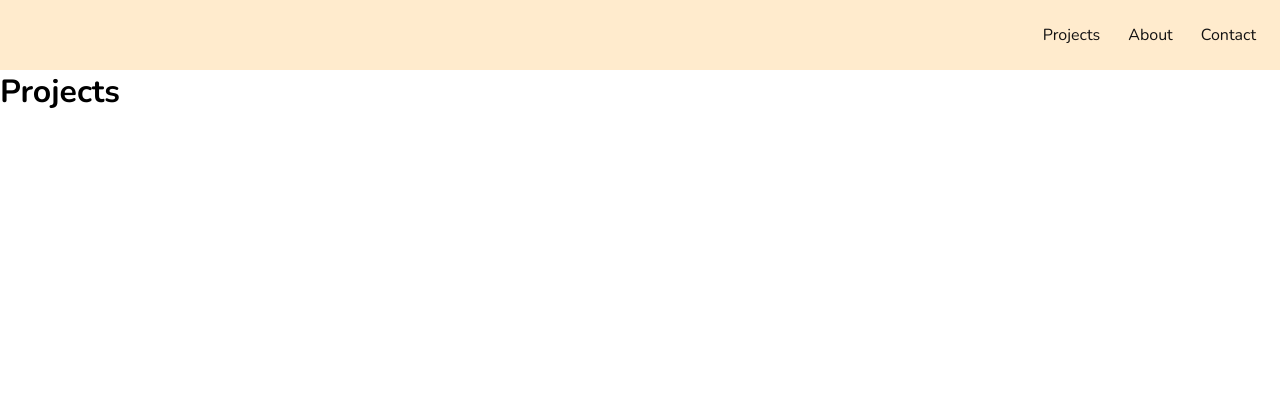
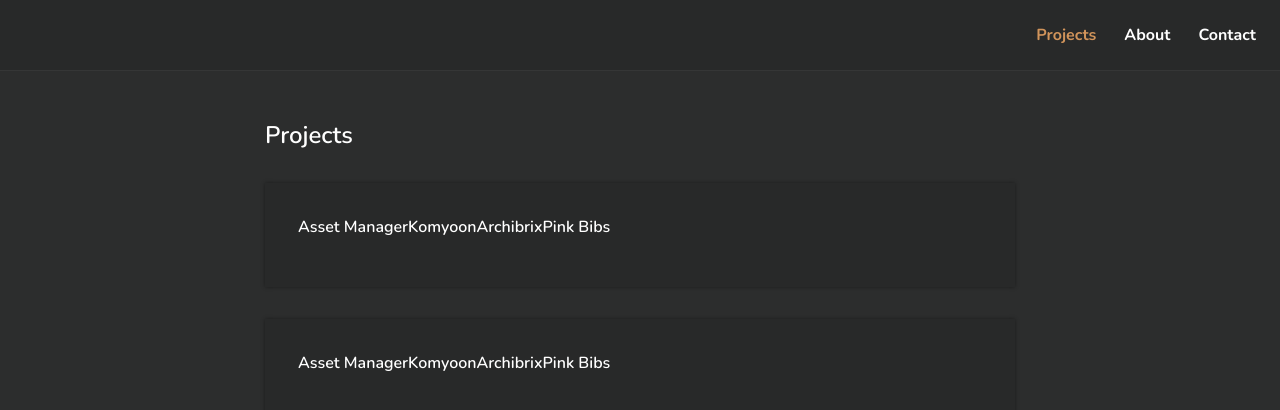
Before and after one commit to lmatuzic/portfolio, a React (Create React App) app: page /projects in a window 1280 px wide. Shown: the top 410 px of the page. Built offline with nearby package versions, Linux system fonts and the light colour scheme.

Commit message:
style changes, added temp project data in component

```diff
--- /dev/null
+++ b/src/components/Project.js
@@ -0,0 +1,50 @@
+import React from 'react'
+
+function Project() {
+  const projects = [
+    {
+      name: "Asset Manager",
+      description: "Internal web application for managing company assets ",
+      role: "Frontend web development",
+      technologies: "HTML, CSS, SCSS, Javascript, Ruby on Rails",
+      id: 1,
+    },
+    {
+      name: "Komyoon",
+      description: "Web application for storing, sharing and sorting art",
+      role: "Frontend web development",
+      technologies: "HTML, CSS, SCSS, Javascript, Ruby on Rails",
+      id: 2,
+    },
+    {
+      name: "Archibrix",
+      description: "Web application for selling BIM blueprints",
+      role: "Frontend web development",
+      technologies: "HTML, CSS, SCSS, Javascript, Ruby on Rails",
+      id: 3,
+    },
+    {
+      name: "Pink Bibs",
+      description: "Web application for valet parking and keeping your car secure in South Africa",
+      role: "Full stack web development",
+      technologies: "HTML, CSS, SCSS, Javascript, Ruby on Rails",
+      id: 4,
+    },
+  ];
+
+  return (
+    <div className="project">
+      <h4 className="project__name">
+        {
+          projects.map((project) => {
+            return (
+              project.name
+            )
+          })
+        }
+      </h4>
+    </div>
+  )
+}
+
+export default Project
--- a/src/pages/About.js
+++ b/src/pages/About.js
@@ -2,8 +2,8 @@ import React from 'react'
 
 function About() {
   return (
-    <div>
-      <h1>About</h1>
+    <div className="container">
+      <h2>About</h2>
     </div>
   )
 }
--- a/src/pages/Contact.js
+++ b/src/pages/Contact.js
@@ -2,8 +2,8 @@ import React from 'react'
 
 function Contact() {
   return (
-    <div>
-      <h1>Contact</h1>
+    <div className="container">
+      <h2>Contact</h2>
     </div>
   )
 }
--- a/src/pages/Projects.js
+++ b/src/pages/Projects.js
@@ -1,21 +1,26 @@
 import React from 'react'
 import { motion } from 'framer-motion'
+
+import Project from '../components/Project'
 
 const Projects = () => {
   const titleAnimation = {
     hidden: { opacity: 0 },
-    show: { opacity: 1, transition: {  } }
+    show: { opacity: 1 }
   }
 
   return (
-    <div>
-      <motion.h1
+    <div className="container projects">
+      <motion.h2
         variants={ titleAnimation }
         initial="hidden"
         animate="show"
       >
         Projects
-      </motion.h1>
+      </motion.h2>
+
+      <Project />
+      <Project />
     </div>
   )
 }
--- a/src/stylesheets/Application.scss
+++ /dev/null
@@ -1,3 +0,0 @@
-@import 'variables';
-@import 'core';
-@import 'navbar';
--- a/src/stylesheets/_core.scss
+++ b/src/stylesheets/_core.scss
@@ -6,11 +6,23 @@
   font-family: 'Nunito', sans-serif;
 }
 
+body {
+  background-color: $dark-gray;
+  color: $gray;
+  font-weight: 600;
+}
+
+h1, h2, h3, h4, h5 {
+  color: $white;
+  font-weight: 600;
+}
+
 .container {
   padding-right: 15px;
   padding-left: 15px;
   margin-right: auto;
   margin-left: auto;
+  margin-top: 3rem;
 
   @media (min-width: 1200px) {
     width: 1170px;
--- a/src/stylesheets/_navbar.scss
+++ b/src/stylesheets/_navbar.scss
@@ -1,8 +1,9 @@
 .navbar {
   display: flex;
   justify-content: flex-end;
-  background-color: blanchedalmond;
+  background-color: $black;
   padding: 1.5em;
+  border-bottom: 1px solid rgba(255, 255, 255, .06);
 
   ul {
     display: flex;
@@ -17,7 +18,17 @@
 
       a {
         text-decoration: none;
-        color: $black;
+        color: $white;
+        font-weight: 700;
+        transition: color 0.15s ease-out;
+
+        &:hover {
+          color: $orange;
+        }
+
+        &.active {
+          color: $orange;
+        }
       }
     }
   }
--- /dev/null
+++ b/src/stylesheets/_projects.scss
@@ -0,0 +1,37 @@
+.projects {
+  h2 {
+    margin-bottom: 2rem;
+  }
+
+  .project {
+    border: 1px solid $black;
+    background-color: $black;
+    box-shadow: 0px 0px 4px rgba(0, 0, 0, 0.4);
+    padding: 2em;
+    margin-bottom: 2rem;
+    transition: box-shadow 0.15s ease-out;
+
+    &:hover {
+      cursor: pointer;
+      box-shadow: 0px 0px 8px rgba(0, 0, 0, 0.5);
+    }
+
+    div {
+      margin-bottom: 5px;
+
+      &:last-child {
+        margin-bottom: 0;
+      }
+    }
+
+    &__name {
+      margin-bottom: 1em;
+    }
+
+    &__technologies {
+      span {
+        margin-right: 10px;
+      }
+    }
+  }
+}
--- a/src/stylesheets/_variables.scss
+++ b/src/stylesheets/_variables.scss
@@ -1,2 +1,5 @@
-$black: rgb(18, 17, 17);
-$white: rgb(255, 255, 255);
+$black: #282929;
+$dark-gray: #2c2d2d;
+$gray: #949494;
+$white: #FFFFFF;
+$orange: #d1945b;
--- /dev/null
+++ b/src/stylesheets/application.scss
@@ -0,0 +1,4 @@
+@import 'variables';
+@import 'core';
+@import 'navbar';
+@import 'projects';
```
Also changed, not shown: src/App.js (+8 -1 lines), src/projectData.js (added, +34 -0 lines), 1 other file (tests, documents, lock files or other folders).
